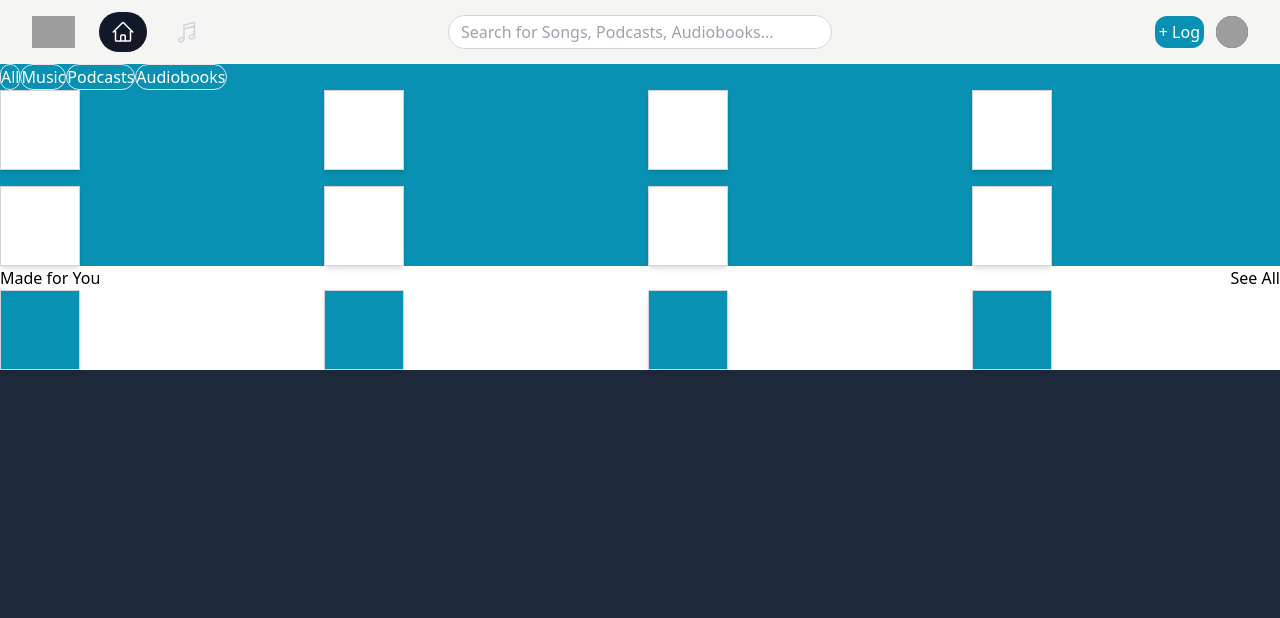
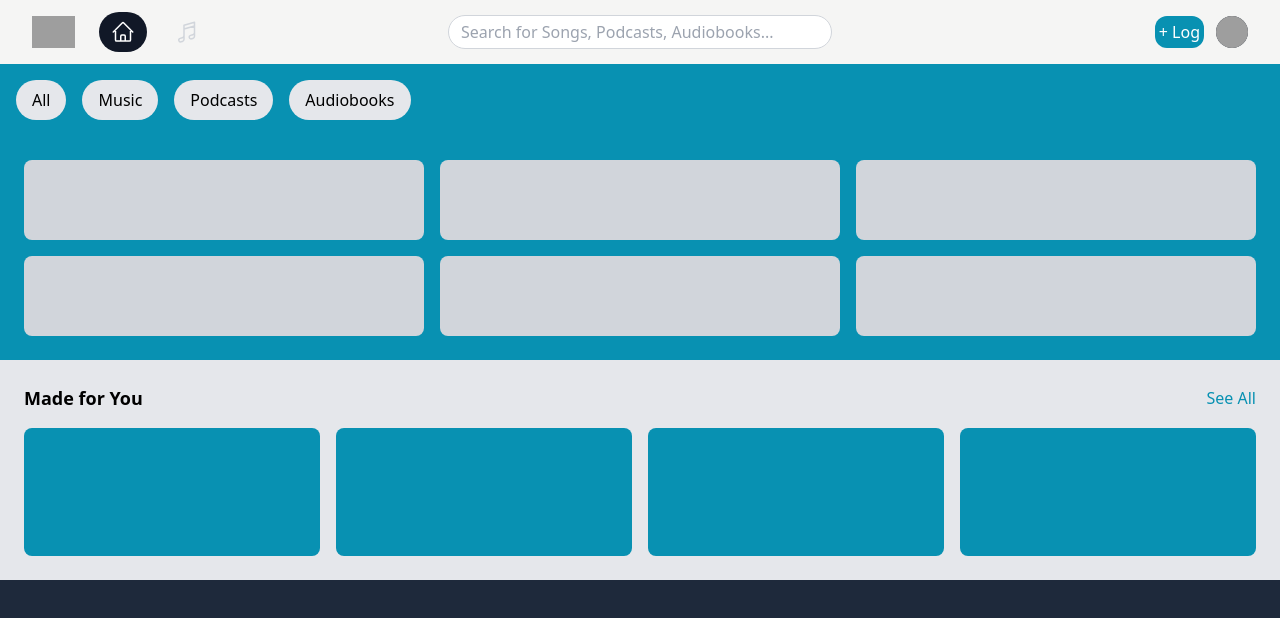
Before and after one commit to Devamp/media-tracker, a Next.js app in the folder client/: page /home in a window 1280 px wide. Shown: the top 618 px of the page. Built offline with nearby package versions, Linux system fonts and the light colour scheme; grey boxes are pictures that could not be loaded.

Commit message:
Fix Category Buttons, Content Grid, Made for You section

```diff
--- a/client/src/app/home/page.js
+++ b/client/src/app/home/page.js
@@ -1,41 +1,49 @@
 import NavBar from "@/components/navbar";
+
+// Category Buttons
+const category = ["All", "Music", "Podcasts", "Audiobooks"];
 
 export default function Home() {
   return (
     <div className="bg-white">
+      {/* Navbar */}
       <div>
         <NavBar />
       </div>
-      <div className="text-white bg-cyan-600">
-        <div>
-          {/* Category Buttons */}
-          <button className="border rounded-full">All</button>
-          <button className="border rounded-full">Music</button>
-          <button className="border rounded-full">Podcasts</button>
-          <button className="border rounded-full">Audiobooks</button>
+
+      {/* Category Buttons */}
+      <div className="bg-cyan-600 p-4 flex space-x-4">
+        {category.map((category) => (
+          <button
+            key={category}
+            className="bg-gray-200 px-4 py-2 rounded-full font-medium"
+          >
+            {category}
+          </button>
+        ))}
+      </div>
+
+      {/* Content Grid */}
+      <div className="bg-cyan-600 p-6 grid grid-cols-3 gap-4">
+        {Array(6)
+          .fill()
+          .map((_, index) => (
+            <div key={index} className="bg-gray-300 h-20 rounded-lg"></div>
+          ))}
+      </div>
+
+      {/* Made for You Section */}
+      <div className="bg-gray-200 p-6">
+        <div className="flex justify-between items-center">
+          <h2 className="text-lg font-bold">Made for You</h2>
+          <button className="text-cyan-600 font-medium">See All</button>
         </div>
-        <div className="grid grid-cols-4 gap-4 justify-center items-center">
-          {/* The cards under the category buttons */}
-          <div className="w-20 h-20 bg-white border border-gray-300 shadow-md"></div>
-          <div className="w-20 h-20 bg-white border border-gray-300 shadow-md"></div>
-          <div className="w-20 h-20 bg-white border border-gray-300 shadow-md"></div>
-          <div className="w-20 h-20 bg-white border border-gray-300 shadow-md"></div>
-          <div className="w-20 h-20 bg-white border border-gray-300 shadow-md"></div>
-          <div className="w-20 h-20 bg-white border border-gray-300 shadow-md"></div>
-          <div className="w-20 h-20 bg-white border border-gray-300 shadow-md"></div>
-          <div className="w-20 h-20 bg-white border border-gray-300 shadow-md"></div>
-        </div>
-      </div>
-      <div>
-        <div className="flex justify-between items-center">
-          <h1>Made for You</h1>
-          <p>See All</p>
-        </div>
-        <div className="grid grid-cols-4 gap-4 justify-center items-center">
-          <div className="w-20 h-20 bg-cyan-600 border border-gray-300 shadow-md"></div>
-          <div className="w-20 h-20 bg-cyan-600 border border-gray-300 shadow-md"></div>
-          <div className="w-20 h-20 bg-cyan-600 border border-gray-300 shadow-md"></div>
-          <div className="w-20 h-20 bg-cyan-600 border border-gray-300 shadow-md"></div>
+        <div className="grid grid-cols-4 gap-4 mt-4">
+          {Array(4)
+            .fill()
+            .map((_, index) => (
+              <div key={index} className="bg-cyan-600 h-32 rounded-lg"></div>
+            ))}
         </div>
       </div>
     </div>
```
